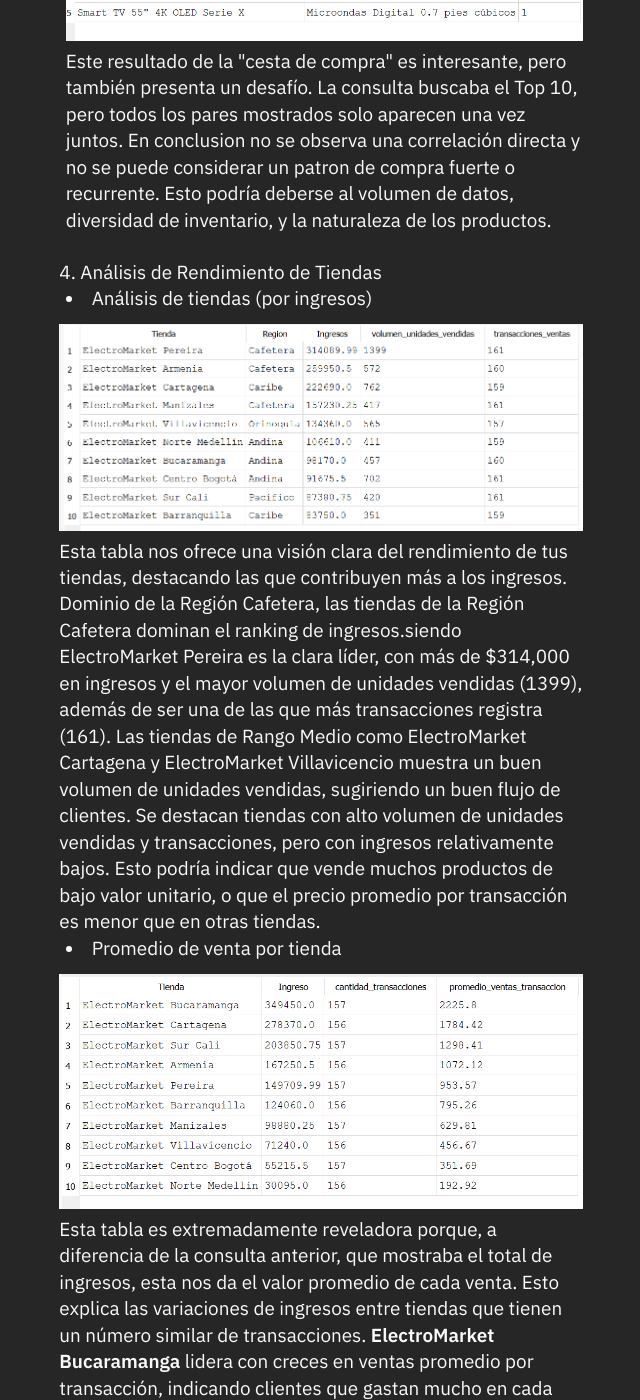
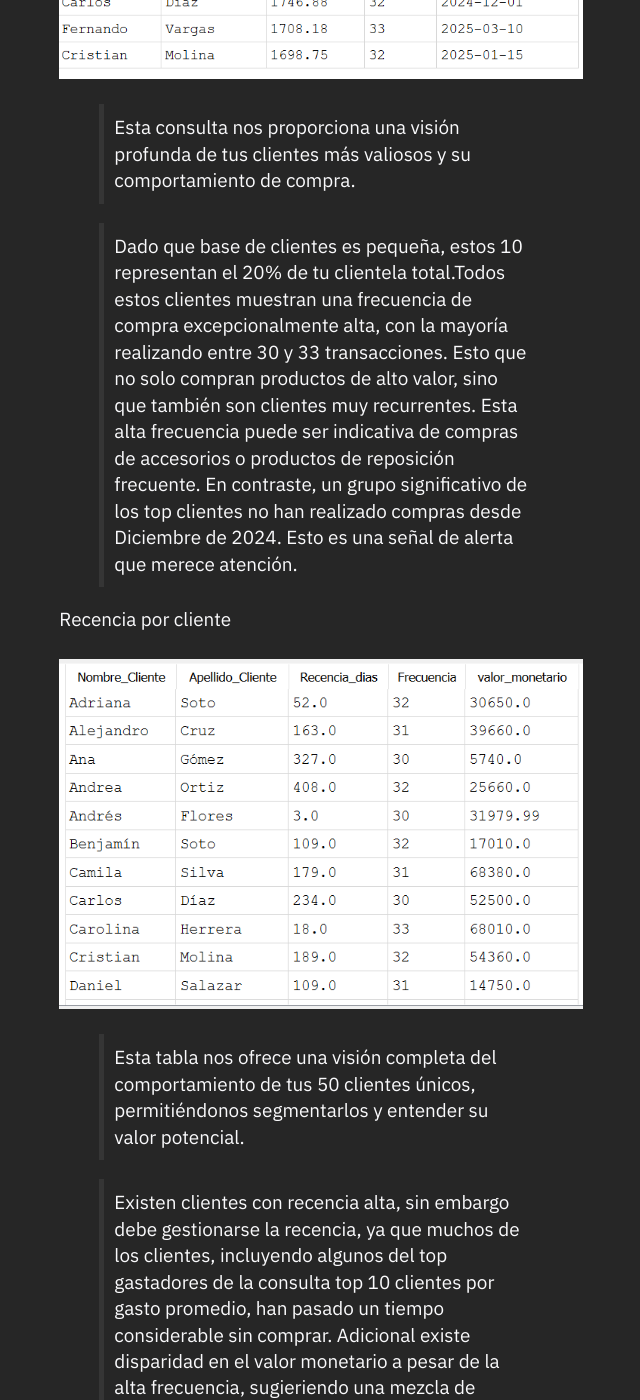
Before and after one commit to batistayureiba/batistayureiba.github.io, a Jekyll site: the page built from _notes/Public/Analisis de Venta e Inventario.md, in a window 1280 px wide and 1400 px high, scrolled down 11666 px. Shown: the whole window, without its empty margins (319-959 px from the left). Built offline with Jekyll 4.4.1, drawn with Linux system fonts in a browser that asks for light colours; some of the changed text lies outside the part shown.

Commit message:
Update Analisis de Venta e Inventario.md

```diff
--- a/_notes/Public/Analisis de Venta e Inventario.md
+++ b/_notes/Public/Analisis de Venta e Inventario.md
@@ -65,16 +65,17 @@
 
 1. Análisis de Rendimiento de Venta General
    <br>Ingreso por año
-   <br>![Ingreso por año](/assets/img/AVI/q_1.1.png "Ingreso por año")
+   <br><br>
+   ![Ingreso por año](/assets/img/AVI/q_1.1.png "Ingreso por año")
    > En esta comparativa podemos observar una tendencia descendente significativa en los ingresos del año 2025 con respecto al año anterior. Esto representa una disminución considerable. Tomando en cuenta que 2025 aún no ha terminado, es crucial monitorear si esta tendencia continúa.
 
    Promedio de venta por transacción
-   <br>
+   <br><br>
    ![Promedio de venta por transacción](/assets/img/AVI/q_1.2.png "Promedio de venta por transacción")
    > Este dato nos indica que, los ingresos que ne promedio nos genera cada transacción de venta. y al comprar este valor con la consulta previa puede sugerir que, aunque el valor individual de las ventas es bueno, quizás el número de transacciones ha disminuido significativamente, o que se están realizando menosventas de alto valor que antes impulsaban el total.
 
    Total de transacciones
-   <br>
+   <br><br>
    ![Total de transacciones](/assets/img/AVI/q_1.3.png "Total de transacciones")
 
    > Este dato, por sí solo, es un conteo. Su verdadero valor analítico surge al contrastarlo con las tendencias temporales, la consulta de ingresos totales y la
@@ -84,9 +85,8 @@
      decesenso en los ingresos, como concecuencia de la disminucion del volumen de ventas.
 
    Tendencia de Ventas por Mes
-   <br>
+   <br><br>
    ![Tendencia de Ventas por Mes](/assets/img/AVI/q_1.4.png "Tendencia de Ventas por Mes")
-   <center>Tendencia de Ventas por Mes</center>
 
    > Esta tabla es crucial, ya que nos permite ver las fluctuaciones mes a mes y confirmar la tendencia descendente general que notamos en la consulta de Ingreso por año. Si comparamos el primer trimestre observamos los que ingresos de 2024, fueron consistentemente más altos que en el 2025. Aunque el mes de enero de 2025 fue fuerte, la caída en febrero y marzo de 2025 fue muy pronunciada en comparacion con el año anterior.
 
@@ -94,152 +94,114 @@
    > No obstante si analizamos en el segundo semestre de 2024 vs. 2025 muestra una recuperación notable, donde Julio es el segundo mejor mes de 2025 hasta ahora. Sin embargo, no compensa la caída general del año.
    > La tendencia de las unidades vendidas y la cantidad de transacciones muestra una tendencia similar a la de los ingresos. y si bien observamos una señal de recupereción, es fundamental analizar  si la tendencia ascendente de los ultimos meses se mantiene o se revierte.
 
-3. Análisis de Rendimiento de Productos
-   - Productos por ingresos
+2. Análisis de Rendimiento de Productos
+   Productos por ingresos
+   <br><br>
+   ![Productos por ingresos](/assets/img/AVI/q_2.1.png "Productos por ingresos")
 
-     ![Productos por ingresos](/assets/img/AVI/q_2.1.png "Productos por ingresos")
+   > Esta lista nos revela los productos que más contribuyen a tus ingresos totales. Aquí destacamos que: los primeros cinco productos son que superan la barrera de los $100,000 en ingresos, incluyendo producto con mayor cantidades de unidades vendidas, lo que sugiere que es son productos de alta demanda y precio accesible que se venden en volumen.
 
-     Productos por ingresos
+   > Existen productos de alto valor que, aunque se vendan en menores unidades, generan altos ingresos individuales; y productos de menor precio pero alto volumen
 
-     Esta lista nos revela los productos que más contribuyen a tus ingresos totales. Aquí destacamos que:
+   Finalmente tambien se evidencia una brecha considerable entre los primeros 5vproductos del vs el restode de la lista.
 
-     Los primeros cinco productos son que superan la barrera de los $100,000 en ingresos, incluyendo producto con mayor cantidades de unidades vendidas, lo que sugiere
-      que es son productos de alta demanda y precio accesible que se venden en volumen.
+   Top 10 Productos Más Vendidos por Cantidad de Unidades
+   <br><br>
+   ![Top 10 Productos Más Vendidos por Cantidad de Unidades](/assets/img/AVI/q_2.2.png "Top 10 Productos Más Vendidos por Cantidad de Unidades")
 
-     Existen productos de alto valor que, aunque se vendan en menores unidades, generan altos ingresos individuales; y productos de menor precio pero alto volumen
+   > Esta consulta complementa la anterior al mostrar los productos que se venden en mayor volumen. Existe consistencia en los primeros seis productos en esta lista, son exactamente los mismos que en el Top 10 por Ingresos, y en el mismo orden. Esto refuerza la importancia del dichos productos como "productos estrellas", ya que lideran tanto en ingresos como en unidades vendidas.
 
-     Finalmente tambien se evidencia una brecha considerable entre los primeros 5vproductos del vs el restode de la lista.
+   > La aparición de nuevos productos a partir del séptimo puesto, la lista cambia, sugiere que son artículos de menor precio unitario pero que aun así tienen un buen volumen de venta.
 
-   - Top 10 Productos Más Vendidos por Cantidad de Unidades
+   Top 5 Categorías de Productos que Generan Más Ingresos
+   <br><br>
+   ![Top 5 Categorías de Productos que Generan Más Ingresos](/assets/img/AVI/q_2.3.png "Top 5 Categorías de Productos que Generan Más Ingresos")
 
-     ![Esquema completo de DDBB](/assets/img/AVI/q_2.2.png "Top 10 Productos Más Vendidos por Cantidad de Unidades")
+   > La vista por categorías es fundamental para entender qué segmentos de tu negocio son los más rentables, en este sentido la categoría "Accesorios" domina completamente la generación de ingresos, con $459,580, casi el doble que la segunda categoría. También lidera en unidades vendidas (1635). Esto sugiere que los productos de menor recio unitario y alto volumen son un pilar de tu negocio.
 
-     Top 10 Productos Más Vendidos por Cantidad de Unidades
+   > Las categorias de "Televisores" y "Cámaras" son categorías de alto valor unitario que contribuyen significativamente al total. Las categorias "Línea Blanca" y "Audio"
+en la parte baja del Top 5 están en un rango de ingresos similar, alrededor de los $180,000. Mientras que "Línea Blanca" tiene menos unidades
+endidas (691), lo que implica un precio unitario promedio más alto, "Audio" tiene más unidades vendidas (849), lo que sugiere un precio unitario promedio más bajo.
 
-     Esta consulta complementa la anterior al mostrar los productos que se venden en mayor volumen. Existe consistencia en los primeros seis productos en esta lista, son
-     exactamente los mismos que en el Top 10 por Ingresos, y en el mismo orden. Esto refuerza la importancia del dichos productos como "productos estrellas", ya que lideran
-     tanto en ingresos como en unidades vendidas.
+   Productos con bajo rendimiento
+   <br><br>
+   ![Productos con bajo rendimiento](/assets/img/AVI/q_2.4.png "Productos con bajo rendimiento")
 
-     La aparición de nuevos productos a partir del séptimo puesto, la lista cambia, sugiere que son artículos de menor precio unitario pero que aun así tienen un buen
-     volumen de venta.
+   > Esta lista es el reverso de las anteriores: nos muestra los productos que, a pesar de estar en tu inventario, tienen un rendimiento de ventas extremadamente bajo menos de 50 unidades vendidas, y muchos con menos de 10).
 
-   - Top 5 Categorías de Productos que Generan Más Ingresos
+   > Observamos que hay una amplia variedad de categorías, sino que abarcan una gran diversidad: Audio, Computadoras, Línea Blanca, Cámaras, Televisores, Accesorios y Smartphones. Esto indica que el problema de bajo rendimiento no es exclusivo de un segmento, sino que hay productos rezagados en casi todas partes.
+   > Existen productos de alto valor unitario como laptops, televisores de alta gama, entre otros con solo 1 unidad vendida aparecen en esta lista. Esto sugiere que, aunque su precio sea alto, no están generando volumen de ventas, lo que podría indicar problemas de demanda, precio, competencia o visibilidad.
+   > Considerando que hay productos con menos de 10 unidades vendidas en todo el período analizado (que abarca al menos 19 meses, de enero 2024 a julio 2025) es una señal de inventario estancado. Estos artículos ocupan espacio, inmovilizan capital y pueden volverse obsoletos.
+   > Pocos Accesorios de Bajo Rendimiento solo aparecen dos accesorios en esta lista de bajo rendimiento y ambos tienen 6 u 8 unidades vendidas, lo que no es tan bajo como el resto. Reforzando la posición general de la categoría de Accesorios.
 
-     ![Esquema completo de DDBB](/assets/img/AVI/q_2.3.png "Top 5 Categorías de Productos que Generan Más Ingresos")
+3. Análisis de Comportamiento del Cliente
+   Total de clientes únicos
+   <br><br>
+   ![Total de clientes únicos](/assets/img/AVI/q_3.1.png "Total de clientes únicos")
 
-     Top 5 Categorías de Productos que Generan Más Ingresos
+   > Existe un total de 50 clientes únicos registrados en tu base de datos. Revelando un alcance limitado, este número, en el contexto de ventas que superan el millón de dólares en 2024 y casi medio millón en 2025 (según la Consulta 1.1), sugiere que tu negocio tiene una base de clientes relativamente pequeña, pero que realizan compras de alto valor o con una frecuencia considerable.
 
-     La vista por categorías es fundamental para entender qué segmentos de tu negocio son los más rentables, en este sentido la categoría "Accesorios" domina completamente
-      la generación de ingresos, con $459,580, casi el doble que la segunda categoría. También lidera en unidades vendidas (1635). Esto sugiere que los productos de menor
-     recio unitario y alto volumen son un pilar de tu negocio.
-
-     Las categorias de "Televisores" y "Cámaras" son categorías de alto valor unitario que contribuyen significativamente al total. Las categorias "Línea Blanca" y "Audio"
-     en la parte baja del Top 5 están en un rango de ingresos similar, alrededor de los $180,000. Mientras que "Línea Blanca" tiene menos unidades
-     endidas (691), lo que implica un precio unitario promedio más alto, "Audio" tiene más unidades vendidas (849), lo que sugiere un precio unitario promedio más bajo.
-
-   - Productos con bajo rendimiento
-
-     ![Esquema completo de DDBB](/assets/img/AVI/q_2.4.png "Productos con bajo rendimiento")
-
-     Esta lista es el reverso de las anteriores: nos muestra los productos que, a pesar de estar en tu inventario, tienen un rendimiento de ventas extremadamente bajo
-     menos de 50 unidades vendidas, y muchos con menos de 10).
-
-     Observamos que hay una amplia variedad de categorías, sino que abarcan una gran diversidad: Audio, Computadoras, Línea Blanca, Cámaras, Televisores, Accesorios y
-     Smartphones. Esto indica que el problema de bajo rendimiento no es exclusivo de un segmento, sino que hay productos rezagados en casi todas partes.
-
-     Existen productos de alto valor unitario como laptops, televisores de alta gama, entre otros con solo 1 unidad vendida aparecen en esta lista. Esto sugiere que,
-     aunque su precio sea alto, no están generando volumen de ventas, lo que podría indicar problemas de demanda, precio, competencia o visibilidad.
-
-     Considerando que hay productos con menos de 10 unidades vendidas en todo el período analizado (que abarca al menos 19 meses, de enero 2024 a julio 2025) es una
-     señal de inventario estancado. Estos artículos ocupan espacio, inmovilizan capital y pueden volverse obsoletos.
-
-     Pocos Accesorios de Bajo Rendimiento solo aparecen dos accesorios en esta lista de bajo rendimiento y ambos tienen 6 u 8 unidades vendidas, lo que no es tan bajo
-      como el resto. Reforzando la posición general de la categoría de Accesorios.
-
-4. Análisis de Comportamiento del Cliente
-
-   - Total de clientes únicos
-
-     ![Esquema completo de DDBB](/assets/img/AVI/q_3.1.png "Total de clientes únicos")
-
-     Existe un total de 50 clientes únicos registrados en tu base de datos. Revelando un alcance limitado, este número, en el contexto de ventas que superan el millón de
-     dólares en 2024 y casi medio millón en 2025 (según la Consulta 1.1), sugiere que tu negocio tiene una base de clientes relativamente pequeña, pero que realizan
-     compras de alto valor o con una frecuencia considerable.
-
-     Esto implica que la retención de clientes y la maximización del valor de cada cliente (CLV) deben ser prioridades estratégicas clave para ElectroMarket.
+   > Esto implica que la retención de clientes y la maximización del valor de cada cliente (CLV) deben ser prioridades estratégicas clave para ElectroMarket.
      La pérdida de incluso unos pocos clientes podría tener un impacto significativo en los ingresos.
 
-     Este dato también resalta una clara oportunidad para la adquisición de nuevos clientes. Si bien los 50 clientes actuales generan ingresos sustanciales, expandir
+   > Este dato también resalta una clara oportunidad para la adquisición de nuevos clientes. Si bien los 50 clientes actuales generan ingresos sustanciales, expandir
       la base de clientes podría ser vital para contrarrestar la tendencia descendente de ingresos observada y para el crecimiento a largo plazo.
 
-   - Top 10 clientes por gasto promedio
+   Top 10 clientes por gasto promedio
+   <br><br>
+   ![Esquema completo de DDBB](/assets/img/AVI/q_3.2.png "Top 10 clientes por gasto promedio")
 
-     ![Esquema completo de DDBB](/assets/img/AVI/q_3.2.png "Top 10 clientes por gasto promedio")
+   > Esta consulta nos proporciona una visión profunda de tus clientes más valiosos y su comportamiento de compra.
 
-     Esta consulta nos proporciona una visión profunda de tus clientes más valiosos y su comportamiento de compra.
-
-     Dado que base de clientes es pequeña, estos 10 representan el 20% de tu clientela total.Todos estos clientes muestran una frecuencia de compra excepcionalmente alta,
-     con la mayoría realizando entre 30 y 33 transacciones. Esto que no solo compran productos de alto valor, sino que también son clientes muy recurrentes.
-     Esta alta frecuencia puede ser indicativa de compras de accesorios o productos de reposición frecuente. En contraste, un grupo significativo de los top clientes
-     no han realizado compras desde Diciembre de 2024. Esto es una señal de alerta que merece atención.
+   > Dado que base de clientes es pequeña, estos 10 representan el 20% de tu clientela total.Todos estos clientes muestran una frecuencia de compra excepcionalmente alta, con la mayoría realizando entre 30 y 33 transacciones. Esto que no solo compran productos de alto valor, sino que también son clientes muy recurrentes. Esta alta frecuencia puede ser indicativa de compras de accesorios o productos de reposición frecuente. En contraste, un grupo significativo de los top clientes no han realizado compras desde Diciembre de 2024. Esto es una señal de alerta que merece atención.
 
 
-   - Recencia por cliente
+   Recencia por cliente
+   <br><br>
+   ![Esquema completo de DDBB](/assets/img/AVI/q_3.3.png "Recencia por cliente")
 
-     ![Esquema completo de DDBB](/assets/img/AVI/q_3.3.png "Recencia por cliente")
+   > Esta tabla nos ofrece una visión completa del comportamiento de tus 50 clientes únicos, permitiéndonos segmentarlos y entender su valor potencial.
 
-     Esta tabla nos ofrece una visión completa del comportamiento de tus 50 clientes únicos, permitiéndonos segmentarlos y entender su valor potencial.
+   > Existen clientes con recencia alta, sin embargo debe gestionarse la recencia, ya que muchos de los clientes, incluyendo algunos del top gastadores de la consulta top 10 clientes por gasto promedio, han pasado un tiempo considerable sin comprar. Adicional existe disparidad en el valor monetario a pesar de la alta frecuencia, sugieriendo una mezcla de clientes que compran pocos artículos costosos versus clientes que compran muchos artículos.
 
-     Existen clientes con recencia alta, sin embargo debe gestionarse la recencia, ya que muchos de los clientes, incluyendo algunos del top gastadores de la consulta
-      Top 10 clientes por gasto promedio, han pasado un tiempo considerable sin comprar. Adicional existe disparidad en el valor monetario a pesar de la alta frecuencia,
-     sugieriendo una mezcla de clientes que compran pocos artículos costosos versus clientes que compran muchos artículos.
+   Pares de productos comprados juntos
+   <br><br>
+   ![Esquema completo de DDBB](/assets/img/AVI/q_3.4.png "Pares de productos comprados juntos")
 
-   - Pares de productos comprados juntos
+   > Este resultado de la "cesta de compra" es interesante, pero también presenta un desafío. La consulta buscaba el Top 10, pero todos los pares mostrados solo aparecen una vez juntos. En conclusion no se observa una correlación directa y no se puede considerar un patron de compra fuerte o recurrente. Esto podría deberse al volumen de datos, diversidad de inventario, y la naturaleza de los productos.
 
-     ![Esquema completo de DDBB](/assets/img/AVI/q_3.4.png "Pares de productos comprados juntos")
+4. Análisis de Rendimiento de Tiendas
+   Análisis de tiendas (por ingresos)
+   <br><br>
+   ![Esquema completo de DDBB](/assets/img/AVI/q_4.1.png "Análisis de tiendas (por ingresos)")
 
-     Este resultado de la "cesta de compra" es interesante, pero también presenta un desafío. La consulta buscaba el Top 10, pero todos los pares mostrados solo aparecen
-     una vez juntos. En conclusion no se observa una correlación directa y no se puede considerar un patron de compra fuerte o recurrente. Esto podría deberse al volumen
-      de datos, diversidad de inventario, y la naturaleza de los productos.
+   > Esta tabla nos ofrece una visión clara del rendimiento de tus tiendas, destacando las que contribuyen más a los ingresos. Dominio de la Región Cafetera, las tiendas de la Región Cafetera dominan el ranking de ingresos.siendo ElectroMarket Pereira es la clara líder, con más de $314,000 en ingresos y el mayor volumen de unidades vendidas (1399), además de ser una de las que más transacciones registra (161).
 
-5. Análisis de Rendimiento de Tiendas
-   -  Análisis de tiendas (por ingresos)
+   > Las tiendas de Rango Medio como ElectroMarket Cartagena y ElectroMarket Villavicencio muestra un buen volumen de unidades vendidas, sugiriendo un buen flujo de clientes.
 
-     ![Esquema completo de DDBB](/assets/img/AVI/q_4.1.png "Análisis de tiendas (por ingresos)")
+   > Se destacan tiendas con alto volumen de unidades vendidas y transacciones, pero con ingresos relativamente bajos. Esto podría indicar que vende muchos productos de bajo valor unitario, o que el precio promedio por transacción es menor que en otras tiendas.
 
-     Esta tabla nos ofrece una visión clara del rendimiento de tus tiendas, destacando las que contribuyen más a los ingresos. Dominio de la Región Cafetera,
-     las tiendas de la Región Cafetera dominan el ranking de ingresos.siendo ElectroMarket Pereira es la clara líder, con más de $314,000
-     en ingresos y el mayor volumen de unidades vendidas (1399), además de ser una de las que más transacciones registra (161).
+   Promedio de venta por tienda
+   <br><br>
+   ![Esquema completo de DDBB](/assets/img/AVI/q_4.2.png "Promedio de venta por tienda")
 
-     Las tiendas de Rango Medio como ElectroMarket Cartagena y ElectroMarket Villavicencio muestra un buen volumen de unidades vendidas, sugiriendo un buen flujo
-     de clientes.
+   > Esta tabla es extremadamente reveladora porque, a diferencia de la consulta anterior, que mostraba el total de ingresos, esta nos da el valor promedio de cada venta. Esto explica las variaciones de ingresos entre tiendas que tienen un número similar de transacciones.
 
-     Se destacan tiendas con alto volumen de unidades vendidas y transacciones, pero con ingresos relativamente bajos. Esto podría indicar que vende muchos productos de
-     bajo valor unitario, o que el precio promedio por transacción es menor que en otras tiendas.
+   > **ElectroMarket Bucaramanga** lidera con creces en ventas promedio por transacción, indicando clientes que gastan mucho en cada visita.
+   > **ElectroMarket Cartagena y ElectroMarket Sur Cali** también muestran un excelente gasto promedio por transacción por parte de sus clientes.
+   > **ElectroMarket Pereira y ElectroMarket Armenia**, a pesar de sus altos ingresos totales, tienen promedios de venta por transacción más bajos.
+   > El éxito de **Pereira** se basa en un alto volumen de ventas, no en un gasto elevado por cliente en cada compra.
+   > **Villavicencio, Centro Bogotá y Norte Medellín** presentan promedios de venta por transacción muy bajos, lo que es una señal de alerta sobre el valor de sus ventas individuales.
 
-   -  Promedio de venta por tienda
+   Ingreso total por región
+   <br><br>
+   ![Esquema completo de DDBB](/assets/img/AVI/q_4.3.png "Ingreso total por región")
 
-     ![Esquema completo de DDBB](/assets/img/AVI/q_4.2.png "Promedio de venta por tienda")
-
-     Esta tabla es extremadamente reveladora porque, a diferencia de la consulta anterior, que mostraba el total de ingresos, esta nos da el valor promedio de cada venta.
-     Esto explica las variaciones de ingresos entre tiendas que tienen un número similar de transacciones.
-
-     **ElectroMarket Bucaramanga** lidera con creces en ventas promedio por transacción, indicando clientes que gastan mucho en cada visita.
-     **ElectroMarket Cartagena y ElectroMarket Sur Cali** también muestran un excelente gasto promedio por transacción por parte de sus clientes.
-     **ElectroMarket Pereira y ElectroMarket Armenia**, a pesar de sus altos ingresos totales, tienen promedios de venta por transacción más bajos.
-     El éxito de **Pereira** se basa en un alto volumen de ventas, no en un gasto elevado por cliente en cada compra.
-     **Villavicencio, Centro Bogotá y Norte Medellín** presentan promedios de venta por transacción muy bajos, lo que es una señal de alerta sobre el valor de sus ventas
-     individuales.
-
-   -  Ingreso total por región
-
-     ![Esquema completo de DDBB](/assets/img/AVI/q_4.3.png "Ingreso total por región")
-
-     La Región Andina es ahora líder en ingresos, impulsada por el alto gasto por transacción de Bucaramanga y el volumen total de operaciones.
-     La Región Cafetera es la segunda en ingresos y líder en volumen de ventas, pero con un menor gasto promedio por transacción.
-     La Región Caribe logra altos ingresos con menos transacciones, destacando por un elevado ticket promedio de venta.
-     La Región Pacífico tiene ingresos decentes, pero considerablemente por debajo de las tres primeras.
-     La Región Orinoquía es la de menor rendimiento en todos los indicadores, representando un desafío y una oportunidad de crecimiento.
+   > La Región Andina es ahora líder en ingresos, impulsada por el alto gasto por transacción de Bucaramanga y el volumen total de operaciones.
+   > La Región Cafetera es la segunda en ingresos y líder en volumen de ventas, pero con un menor gasto promedio por transacción.
+   > La Región Caribe logra altos ingresos con menos transacciones, destacando por un elevado ticket promedio de venta.
+   > La Región Pacífico tiene ingresos decentes, pero considerablemente por debajo de las tres primeras.
+   > La Región Orinoquía es la de menor rendimiento en todos los indicadores, representando un desafío y una oportunidad de crecimiento.
 
 6. Análisis de Precios de Venta
    -  Análisis de precio promedio por producto
```
